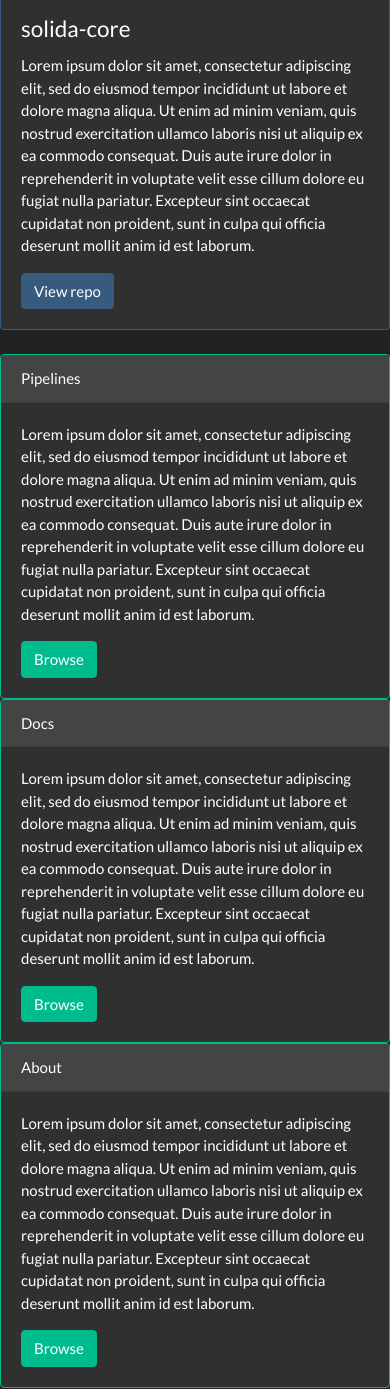
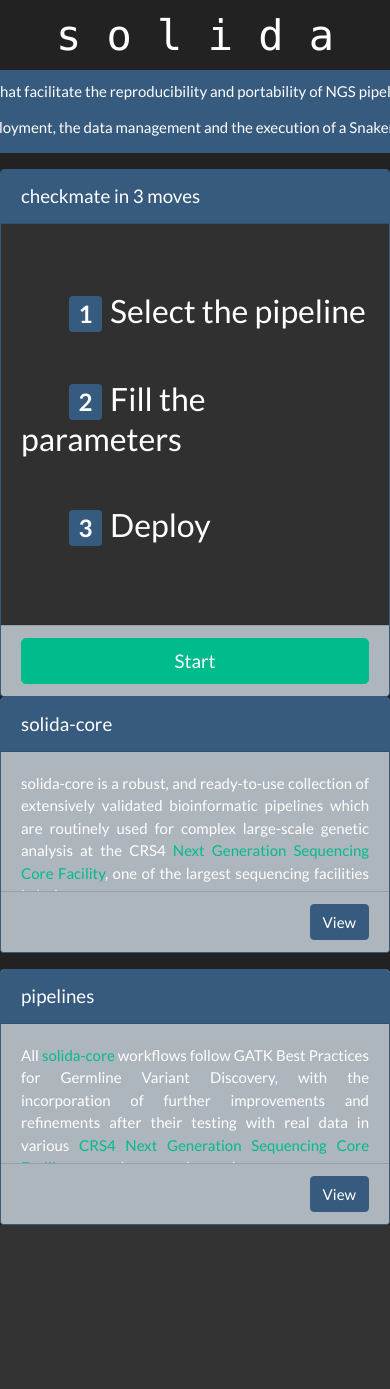
Before and after one commit to solida-core/solida-gui, a Django app: page / in a window 390 px wide; the page is wider, and only the part inside the window is pictured. Shown: the part 398-1787 px from the top of that part. After the commit the page ends 1623 px from the top of that part, so only its background shows below. Run offline with Django 3.2, Linux system fonts and the light colour scheme; some libraries are stand-ins or nearby versions.

Commit message:
Refactoring style

```diff
--- a/solidagui/templates/base.html
+++ b/solidagui/templates/base.html
@@ -4,8 +4,8 @@
 <head>
     <meta charset="utf-8">
     <meta name="viewport" content="width=device-width, initial-scale=1, shrink-to-fit=no">
-<!--    <link rel="stylesheet" href="https://stackpath.bootstrapcdn.com/bootstrap/4.3.1/css/bootstrap.min.css"-->
-<!--          integrity="sha384-ggOyR0iXCbMQv3Xipma34MD+dH/1fQ784/j6cY/iJTQUOhcWr7x9JvoRxT2MZw1T" crossorigin="anonymous">-->
+    <!--    <link rel="stylesheet" href="https://stackpath.bootstrapcdn.com/bootstrap/4.3.1/css/bootstrap.min.css"-->
+    <!--          integrity="sha384-ggOyR0iXCbMQv3Xipma34MD+dH/1fQ784/j6cY/iJTQUOhcWr7x9JvoRxT2MZw1T" crossorigin="anonymous">-->
     <link href="https://stackpath.bootstrapcdn.com/bootswatch/4.3.1/darkly/bootstrap.min.css" rel="stylesheet"
           integrity="sha384-w+8Gqjk9Cuo6XH9HKHG5t5I1VR4YBNdPt/29vwgfZR485eoEJZ8rJRbm3TR32P6k" crossorigin="anonymous">
     <script src="https://code.jquery.com/jquery-3.3.1.slim.min.js"
@@ -19,39 +19,38 @@
             crossorigin="anonymous"></script>
     <title>solida</title>
 </head>
-<header>
-    <nav class="navbar navbar-expand-lg navbar-dark bg-primary">
-        <div class="container">
-        <div class="collapse navbar-collapse" id="navbarSupportedContent">
-            <ul class="navbar-nav mr-auto">
-                <li class="nav-item {% if request.path == '/' %} active{% endif %}">
-                    <a class="nav-link" href="{% url 'home' %}">Home <span class="sr-only">(current)</span></a>
-                </li>
-                 <li class="nav-item {% if 'pipelines' in request.path %} active{% endif %}">
-                    <a class="nav-link" href="{% url 'pipelines.browse' %}">Pipelines <span class="sr-only">(current)</span></a>
-                </li>
-                <li class="nav-item {% if 'docs' in request.path %} active{% endif %}">
-                    <a class="nav-link" href="#">Docs <span class="sr-only">(current)</span></a>
-                </li>
-                 <li class="nav-item {% if 'about' in request.path %} active{% endif %}">
-                    <a class="nav-link" href="#">About<span class="sr-only">(current)</span></a>
-                </li>
-            </ul>
+<header class="container">
+    <div class="row mt-3">
+        <div class="col-sm-6">
+            <img src="{% static "images/CRS4-colori-small.png" %}" alt="crs4-logo">
+        </div>
+        <div class="col-sm-6 text-right mt-4">
+        <div class="btn-group" role="group" aria-label="Main Menu">
+            <a href="{% url 'home' %}"
+               class="btn btn-secondary  border-light{% if request.path == '/' %} active{% endif %}">Home</a>
+            <div class="btn-group" role="group">
+                <button id="btnGroupPipelines" type="button"
+                        class="btn btn-secondary border-light  dropdown-toggle {% if 'pipelines' in request.path %} active{% endif %}"
+                        data-toggle="dropdown" aria-haspopup="true" aria-expanded="true">Pipelines
+                </button>
+                <div class="dropdown-menu" aria-labelledby="btnGroupDrop1" x-placement="bottom-start"
+                     style="position: absolute; will-change: transform; top: 0px; left: 0px; transform: translate3d(0px, 36px, 0px);">
+                    <a class="dropdown-item {% if 'browse' in request.path %} text-info {% endif %}" href="{% url 'pipelines.browse' %}">Browse</a>
+                    <a class="dropdown-item" href="#">Add new</a>
+                    <a class="dropdown-item" href="#">Refresh</a>
+                </div>
+            </div>
+            <button type="button" class="btn btn-secondary border-light">Docs</button>
+            <button type="button" class="btn btn-secondary  border-light">About</button>
         </div>
         </div>
-    </nav>
+    </div>
+
 </header>
-<body>
+<body >
 <div id="solida-gui" class="container">
-    <div class="row justify-content-center mt-4">
+    <div class="row justify-content-center mt-3">
         {% block content %}(no content){% endblock %}
-    </div>
-</div>
-<div class="bg-700">
-    <div class="container text-center text-xs mt-4">
-        <div>
-            <img src="{% static "images/CRS4-colori-small.png" %}" alt="crs4-logo">
-        </div>
     </div>
 </div>
 <div class="modal fade" tabindex="-1" role="dialog" id="spinnerModal">
--- a/solidagui/templates/home.html
+++ b/solidagui/templates/home.html
@@ -1,53 +1,78 @@
 {% extends 'base.html' %}
 
 {% block content %}
-<div class="row">
+<div class="row pr-3 pl-3">
+        <div class="col-sm-4 text-center pt-2 border border-primary rounded-left" style="width:50rem;">
+            <h1><kbd>s o l i d a</kbd></h1>
+        </div>
+        <div class="col-sm-8 bg-primary text-justify pt-2  border border-primary rounded-right" style="width:50rem;">
+            <p>solida is a powerful solution that facilitate the reproducibility
+            and portability of NGS pipelines.</p>
+             <p><h6>It can easily organize the deployment, the data management and the
+            execution of a Snakemake based workflow.</h6> </p>
+        </div>
+</div>
+<div class="row mt-3">
     <div class="col-sm-6">
-    <div class="card border-primary" style="max-width: 100rem;">
+        <div class="card border-primary" style="max-width: 100rem; height:33rem;">
+            <div class="card-header bg-primary lead">checkmate in 3 moves</div>
             <div class="card-body">
-            <h4 class="card-title">SOLIDA</h4>
-            <p class="card-text">Lorem ipsum dolor sit amet, consectetur adipiscing elit, sed do eiusmod tempor incididunt ut labore et dolore magna aliqua. Ut enim ad minim veniam, quis nostrud exercitation ullamco laboris nisi ut aliquip ex ea commodo consequat. Duis aute irure dolor in reprehenderit in voluptate velit esse cillum dolore eu fugiat nulla pariatur. Excepteur sint occaecat cupidatat non proident, sunt in culpa qui officia deserunt mollit anim id est laborum.</p>
-            <button type="button" class="btn btn-primary">View source</button>
+                <p class="card-text lead mt-5">
+                <h3><span class="badge badge-primary ml-5 mr-2">1</span>Select the pipeline</h3>
+                </p>
+                 <p class="card-text lead mt-5">
+                <h3><span class="badge badge-primary ml-5 mr-2">2</span>Fill the parameters</p>
+                 <p class="card-text lead mt-5">
+                    <h3><span class="badge badge-primary ml-5 mr-2">3</span>Deploy</p>
+            </div>
+            <div class="card-footer bg-light text-center">
+                <a  href="{% url 'pipelines.browse' %}" class="btn btn-success btn-lg btn-block">Start</a>
             </div>
         </div>
     </div>
     <div class="col-sm-6">
-    <div class="card border-primary" style="max-width: 100rem;">
+        <div class="card border-primary  bg-light" style="max-width: 100rem; height:16rem;">
+            <div class="card-header bg-primary lead">solida-core</div>
             <div class="card-body">
-            <h4 class="card-title">solida-core</h4>
-            <p class="card-text">Lorem ipsum dolor sit amet, consectetur adipiscing elit, sed do eiusmod tempor incididunt ut labore et dolore magna aliqua. Ut enim ad minim veniam, quis nostrud exercitation ullamco laboris nisi ut aliquip ex ea commodo consequat. Duis aute irure dolor in reprehenderit in voluptate velit esse cillum dolore eu fugiat nulla pariatur. Excepteur sint occaecat cupidatat non proident, sunt in culpa qui officia deserunt mollit anim id est laborum.</p>
-            <button type="button" class="btn btn-primary">View repo</button>
+                <p class="card-text text-justify">solida-core is a robust, and ready-to-use collection of extensively
+                    validated bioinformatic pipelines which are routinely used for complex large-scale genetic analysis
+                    at the CRS4 <a href="http://next.crs4.it" target="_blank">Next Generation Sequencing Core
+                        Facility</a>, one of the largest sequencing facilities in Italy.</p>
+            </div>
+            <div class="card-footer bg-light text-right">
+                <a href="https://github.com/solida-core" class="btn btn-primary" target="_blank">View</a>
             </div>
         </div>
+        <div class="card border-primary bg-light mt-3" style="max-width: 100rem; height:16rem;">
+             <div class="card-header bg-primary lead">pipelines</div>
+            <div class="card-body">
+                <p class="card-text text-justify">
+                    All <a href="https://github.com/solida-core" target="_blank">solida-core</a>
+                    workflows follow GATK Best Practices for Germline Variant Discovery,
+                    with the incorporation of further improvements and refinements after their testing with real data
+                    in various <a href="http://next.crs4.it" target="_blank">CRS4 Next Generation Sequencing Core Facility</a>
+                    research sequencing projects.
+                </p>
             </div>
-</div>
-<div class="row mt-4">
-    <div class="col-sm-4">
-        <div class="card border-success" style="max-width: 100rem;">
-        <div class="card-header">Pipelines</div>
-        <div class="card-body">
-            <p class="card-text">Lorem ipsum dolor sit amet, consectetur adipiscing elit, sed do eiusmod tempor incididunt ut labore et dolore magna aliqua. Ut enim ad minim veniam, quis nostrud exercitation ullamco laboris nisi ut aliquip ex ea commodo consequat. Duis aute irure dolor in reprehenderit in voluptate velit esse cillum dolore eu fugiat nulla pariatur. Excepteur sint occaecat cupidatat non proident, sunt in culpa qui officia deserunt mollit anim id est laborum.</p>
-            <a href="{% url 'pipelines.browse' %}" class="btn btn-success">Browse</a>
-        </div>
-    </div>
-    </div>
-     <div class="col-sm-4">
-         <div class="card border-success" style="max-width: 100rem;">
-        <div class="card-header">Docs</div>
-        <div class="card-body">
-            <p class="card-text">Lorem ipsum dolor sit amet, consectetur adipiscing elit, sed do eiusmod tempor incididunt ut labore et dolore magna aliqua. Ut enim ad minim veniam, quis nostrud exercitation ullamco laboris nisi ut aliquip ex ea commodo consequat. Duis aute irure dolor in reprehenderit in voluptate velit esse cillum dolore eu fugiat nulla pariatur. Excepteur sint occaecat cupidatat non proident, sunt in culpa qui officia deserunt mollit anim id est laborum.</p>
-            <button type="button" class="btn btn-success">Browse</button>
-        </div>
-    </div>
-     </div>
-     <div class="col-sm-4">
-         <div class="card border-success" style="max-width: 100rem;">
-        <div class="card-header">About</div>
-        <div class="card-body">
-            <p class="card-text">Lorem ipsum dolor sit amet, consectetur adipiscing elit, sed do eiusmod tempor incididunt ut labore et dolore magna aliqua. Ut enim ad minim veniam, quis nostrud exercitation ullamco laboris nisi ut aliquip ex ea commodo consequat. Duis aute irure dolor in reprehenderit in voluptate velit esse cillum dolore eu fugiat nulla pariatur. Excepteur sint occaecat cupidatat non proident, sunt in culpa qui officia deserunt mollit anim id est laborum.</p>
-            <button type="button" class="btn btn-success">Browse</button>
+            <div class="card-footer bg-light text-right">
+                <a href="https://github.com/solida-core" class="btn btn-primary" target="_blank">View</a>
             </div>
         </div>
     </div>
 </div>
 {% endblock %}
+
+<div class="row">
+    <div class="col-sm-12">
+         <div class="card border-primary" style="max-width: 100rem; height:15rem;">
+             <div class="card-header bg-primary">
+                 <h1><span class="badge  badge-light">s o l i d a</span></h1>
+             </div>
+            <div class="card-body bg-primary" style="line-height:3rem;">
+                <p class="card-text text-justify lead pr-5 pl-5">solida is a powerful solution that facilitate the reproducibility
+                    and portability of NGS pipelines. It can easily organize the deployment, the data management and the
+                    execution of a Snakemake based workflow.</p>
+            </div>
+        </div>
+    </div>
+</div>
--- a/solidagui/templates/pipelines/browse.html
+++ b/solidagui/templates/pipelines/browse.html
@@ -11,12 +11,12 @@
         {% for p in pp %}
         <div class="col-sm-6 mb-4">
             <div class="card border-primary" style="width: 35rem; height: 15rem;">
-                <div class="card-header"><h5><a href="{{ p.url }}" target="_blank"> {{ p.short_url }}</a></h5></div>
-                <div class="card-body">
+                <div class="card-header bg-primary lead"><a href="{{ p.url }}" target="_blank" class="text-white"> {{ p.short_url }}</a></div>
+                <div class="card-body bg-secondary">
                     <h4 class="card-title">{{ p.id }}</h4>
                     <p class="card-text">{{ p.description }}</p>
                 </div>
-                <div class="card-footer bg-light">
+                <div class="card-footer bg-secondary text-right">
                     <button class="btn btn-primary" onclick="goto('{{ p.id }}');">Setup & Deploy</button>
                 </div>
             </div>
```
Also changed, not shown: solidagui/templates/pipelines/setup.html (+6 -6 lines). Lines whose indentation alone changed are shown as unchanged.
